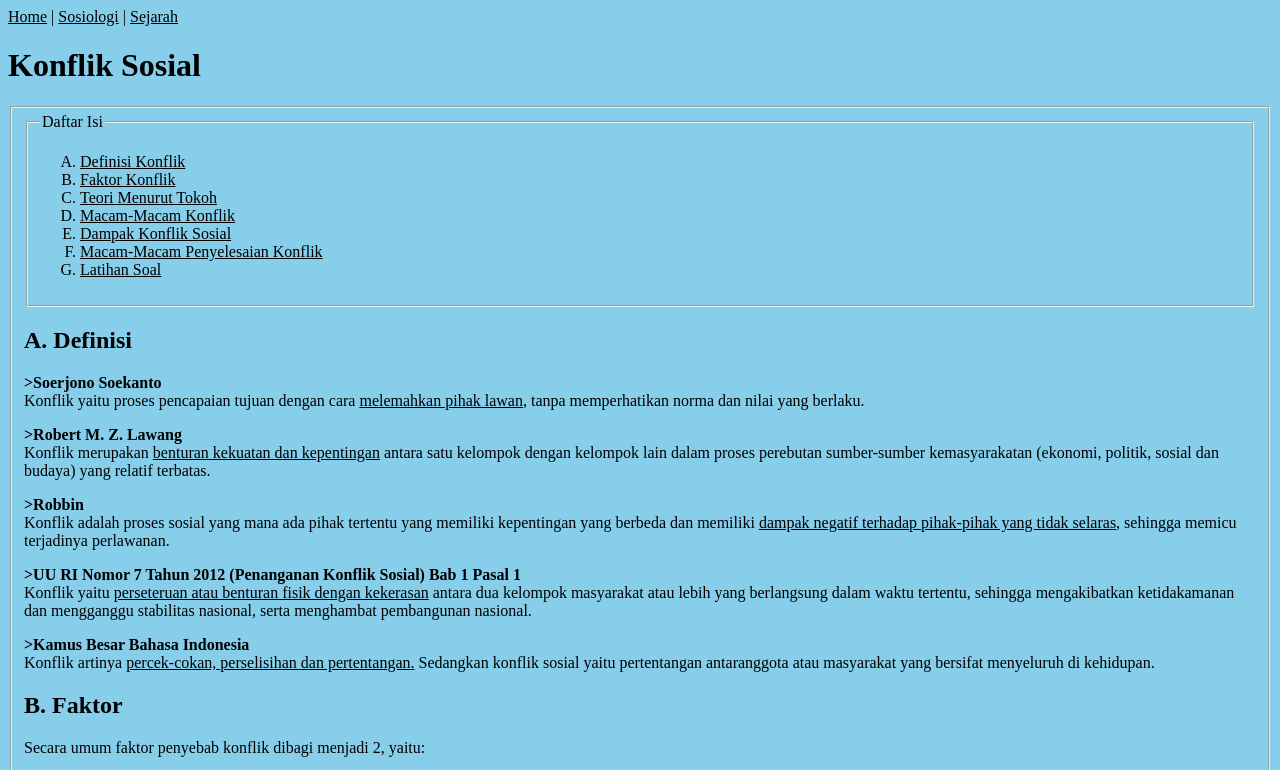
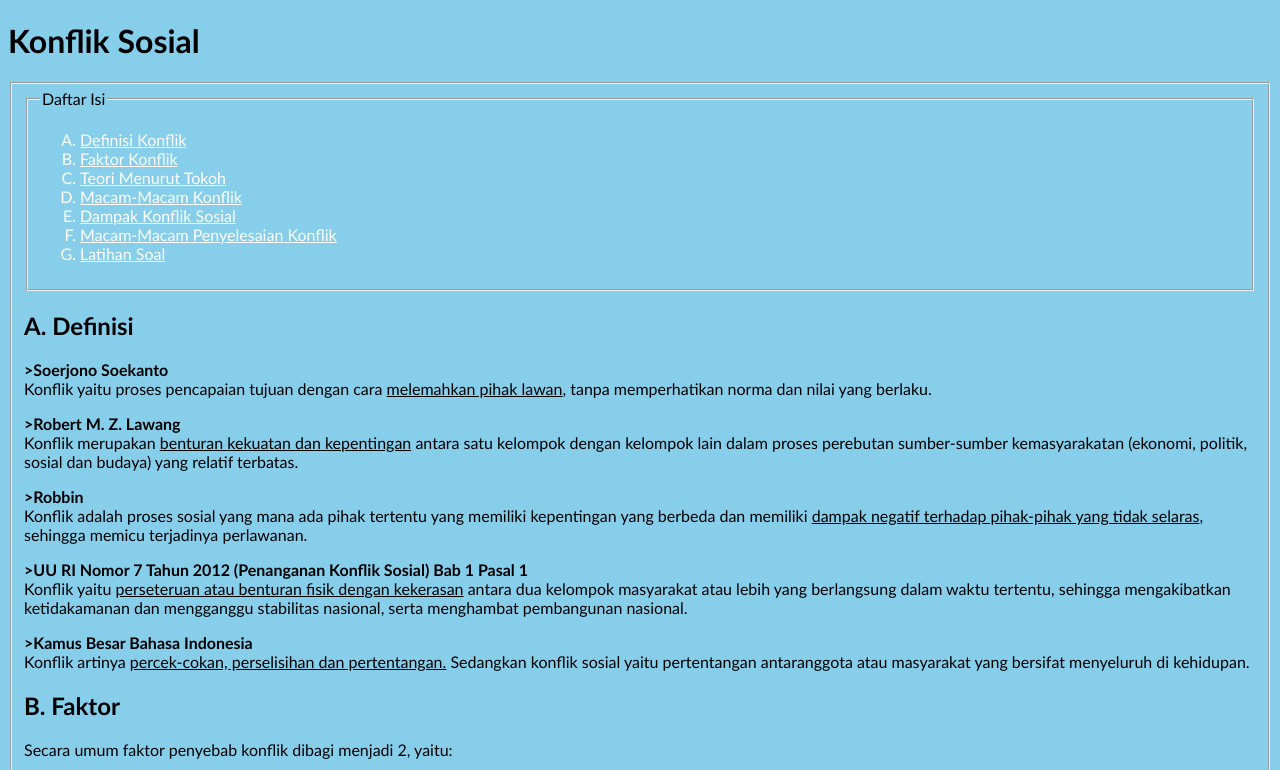
Before and after one commit to FadzilAziz/FadzilAziz.github.io, a plain HTML site: page index.html in a window 1280 px wide. Shown: the top 770 px of the page. Drawn offline with Linux system fonts and the light colour scheme.

Commit message:
Mengubah font dan font color

```diff
--- a/index.html
+++ b/index.html
@@ -7,7 +7,6 @@
     <link rel="stylesheet" href="style.css">
 </head>
 <body bgcolor="skyblue">
-    <a href="index.html">Home</a> | <a href="pages/sosiologi.html">Sosiologi</a> | <a href="pages/sejarah.html">Sejarah</a>
     <h1>Konflik Sosial</h1>
     <form action="">
         <fieldset>
--- a/style.css
+++ b/style.css
@@ -1,3 +1,6 @@
 a {
-    color:black;
+    color:white;
 }
+body {
+    font-family:candara;
+}
```
